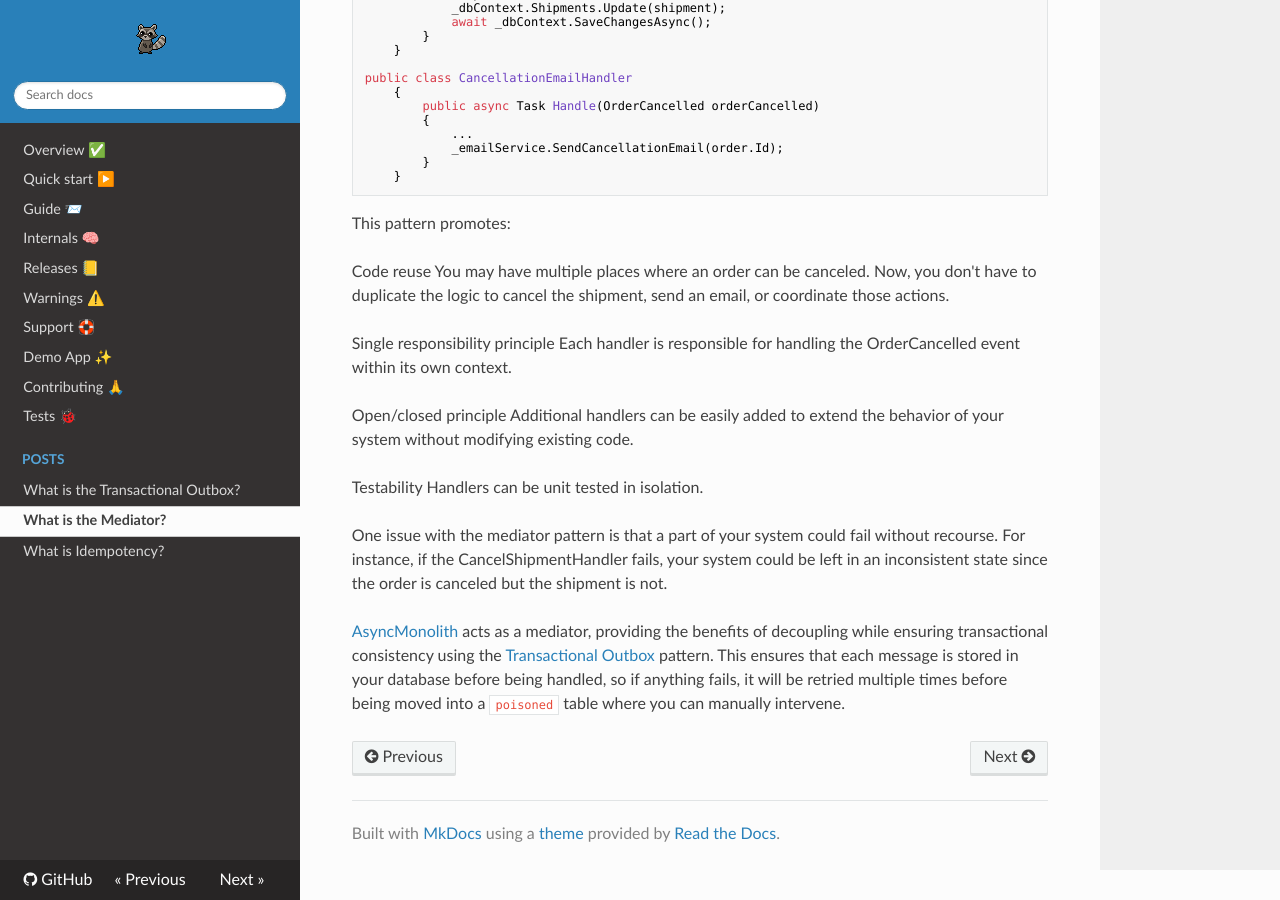
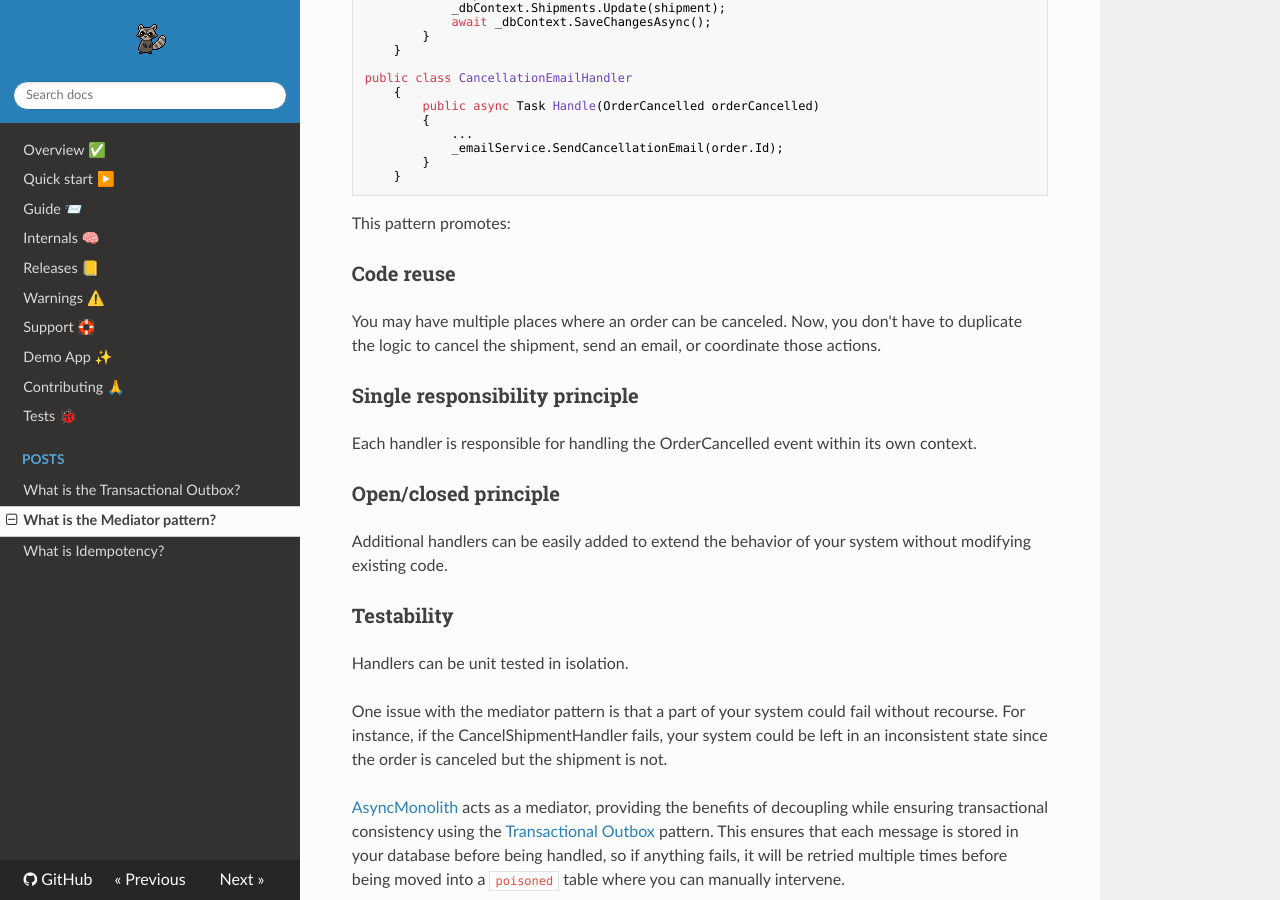
Before and after one commit to Timmoth/AsyncMonolith, an MkDocs documentation site: the page built from docs/posts/mediator.md, in a window 1280 px wide and 900 px high, scrolled down 885 px. Built offline with MkDocs 1.6.1, drawn with Linux system fonts in a browser that asks for light colours; nearby versions of some CDN libraries; some of the changed text lies outside the part shown.

Commit message:
Updated the mediator post headings

```diff
--- a/docs/posts/mediator.md
+++ b/docs/posts/mediator.md
@@ -49,16 +49,20 @@ public class CancellationEmailHandler
 
 This pattern promotes:
 
-Code reuse
+### Code reuse
+
 You may have multiple places where an order can be canceled. Now, you don't have to duplicate the logic to cancel the shipment, send an email, or coordinate those actions.
 
-Single responsibility principle
+### Single responsibility principle
+
 Each handler is responsible for handling the OrderCancelled event within its own context.
 
-Open/closed principle
+### Open/closed principle
+
 Additional handlers can be easily added to extend the behavior of your system without modifying existing code.
 
-Testability
+### Testability
+
 Handlers can be unit tested in isolation.
 
 One issue with the mediator pattern is that a part of your system could fail without recourse. For instance, if the CancelShipmentHandler fails, your system could be left in an inconsistent state since the order is canceled but the shipment is not.
--- a/mkdocs.yml
+++ b/mkdocs.yml
@@ -24,7 +24,7 @@ nav:
   - Tests 🐞: tests.md
   - Posts:
       - What is the Transactional Outbox?: posts/transactional-outbox.md
-      - What is the Mediator?: posts/mediator.md
+      - What is the Mediator pattern?: posts/mediator.md
       - What is Idempotency?: posts/idempotency.md
 
 markdown_extensions:
```
